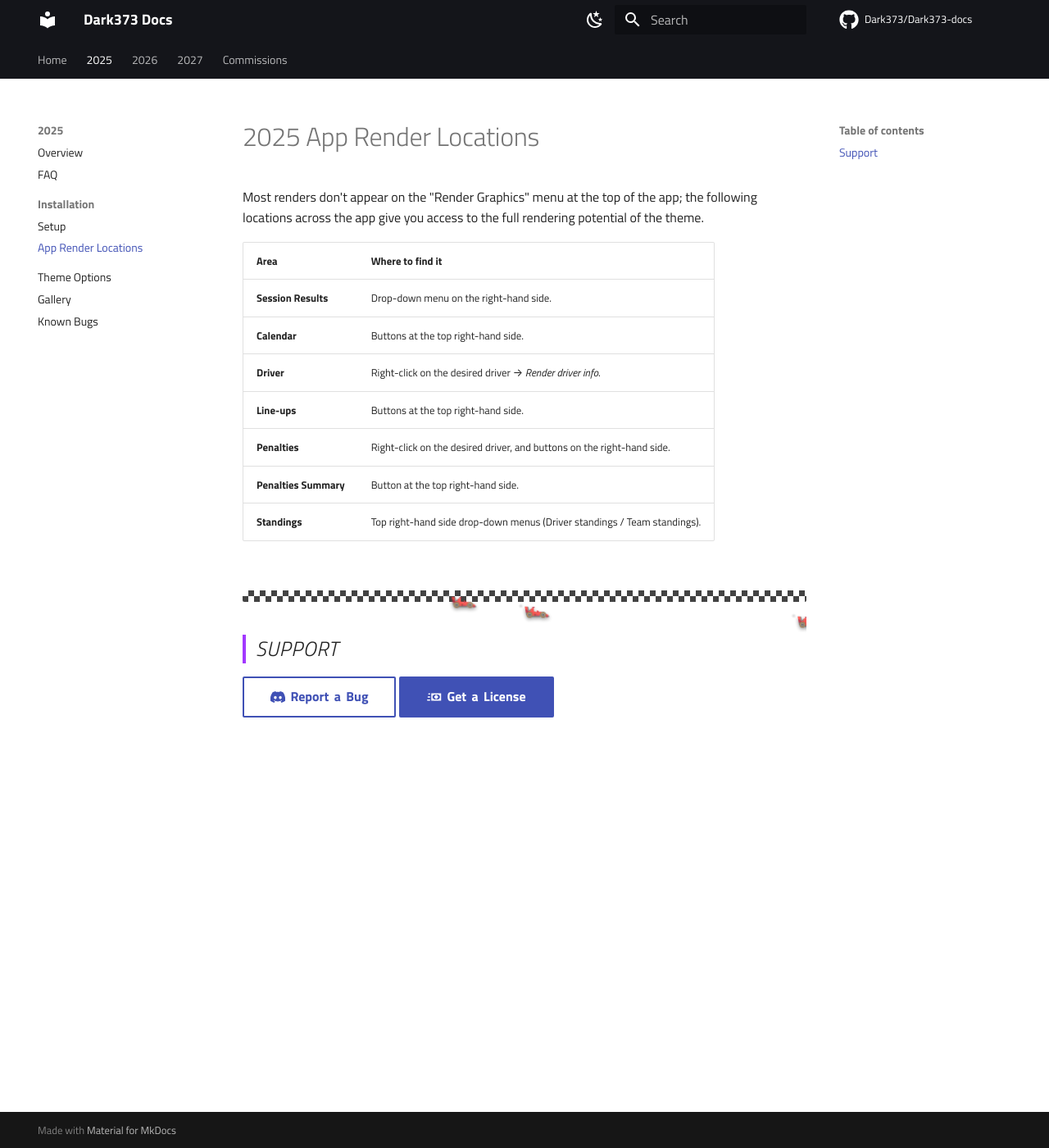
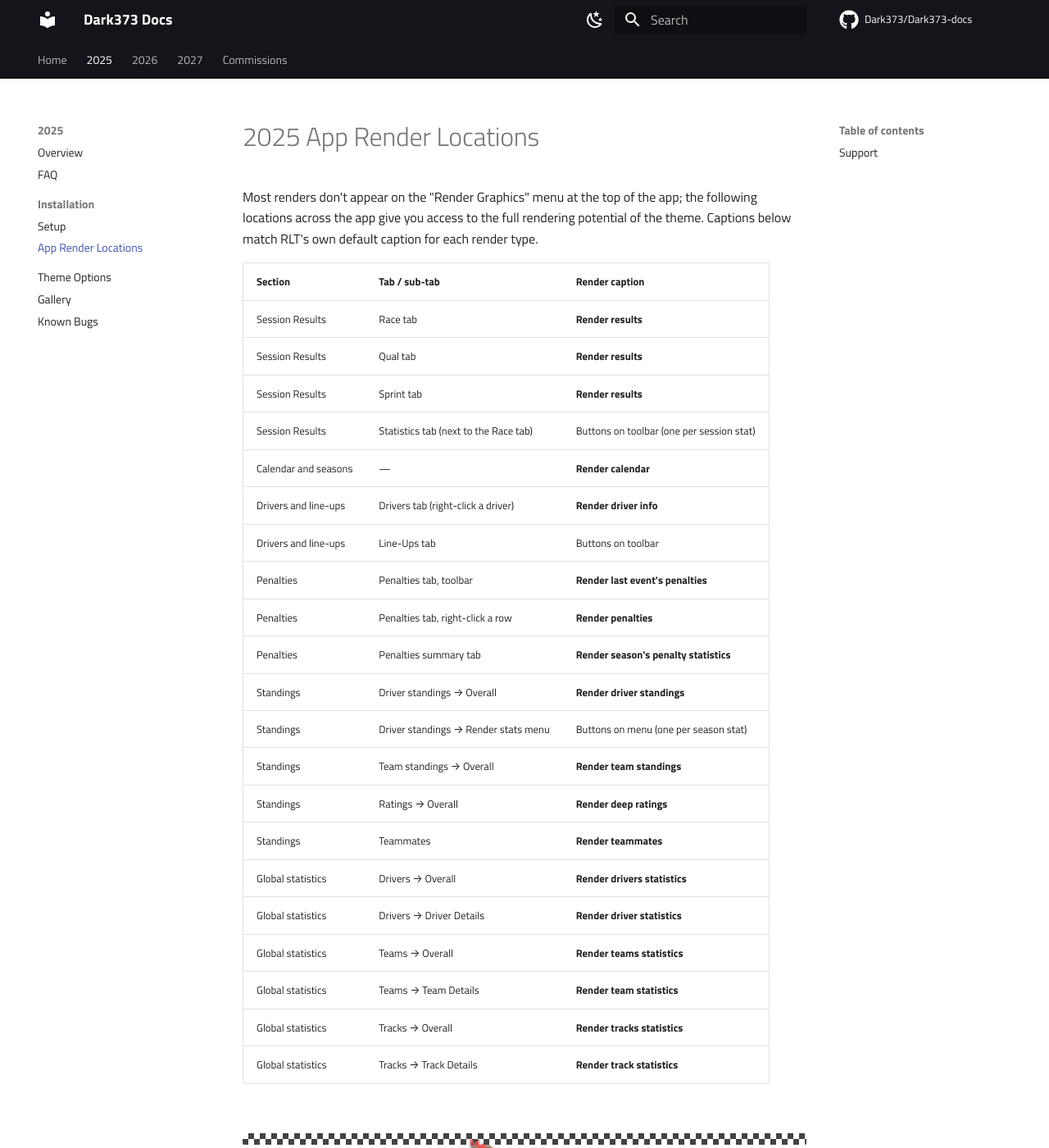
Before and after one commit to Dark373/Dark373-docs, an MkDocs documentation site: the page built from docs/f1-2025-theme/app-render-locations.md, in a window 1280 px wide and 1400 px high. Shown: the whole window at 82% size. Built offline with MkDocs 1.6.1 and Material for MkDocs 9.7.7, drawn with Linux system fonts in a browser that asks for light colours; comment, search, counter and statistics services are not loaded.

Commit message:
Cross-reference gallery renders against app render locations
- Add Session Results > Statistics tab and Standings > Driver standings
  > Render stats menu rows to app-render-locations.md for the
  DriverSessionStatistics / DriverSeasonStatistics render families
- Remove the multiseason team standings row (not applicable to the
  2025 theme)
- Fill in data-location for all 38 gallery images: match each render
  to its trigger point in the app, based on visual content and RLT's
  render-type taxonomy

```diff
--- a/docs/f1-2025-theme/app-render-locations.md
+++ b/docs/f1-2025-theme/app-render-locations.md
@@ -2,17 +2,32 @@
 
 Most renders don't appear on the "Render Graphics" menu at the top of the
 app; the following locations across the app give you access to the full
-rendering potential of the theme.
+rendering potential of the theme. Captions below match RLT's own default
+caption for each render type.
 
-| Area | Where to find it |
-| --- | --- |
-| **Session Results** | Drop-down menu on the right-hand side. |
-| **Calendar** | Buttons at the top right-hand side. |
-| **Driver** | Right-click on the desired driver → *Render driver info*. |
-| **Line-ups** | Buttons at the top right-hand side. |
-| **Penalties** | Right-click on the desired driver, and buttons on the right-hand side. |
-| **Penalties Summary** | Button at the top right-hand side. |
-| **Standings** | Top right-hand side drop-down menus (Driver standings / Team standings). |
+| Section | Tab / sub-tab | Render caption |
+| --- | --- | --- |
+| Session Results | Race tab | **Render results** |
+| Session Results | Qual tab | **Render results** |
+| Session Results | Sprint tab | **Render results** |
+| Session Results | Statistics tab (next to the Race tab) | Buttons on toolbar (one per session stat) |
+| Calendar and seasons | — | **Render calendar** |
+| Drivers and line-ups | Drivers tab (right-click a driver) | **Render driver info** |
+| Drivers and line-ups | Line-Ups tab | Buttons on toolbar |
+| Penalties | Penalties tab, toolbar | **Render last event's penalties** |
+| Penalties | Penalties tab, right-click a row | **Render penalties** |
+| Penalties | Penalties summary tab | **Render season's penalty statistics** |
+| Standings | Driver standings → Overall | **Render driver standings** |
+| Standings | Driver standings → Render stats menu | Buttons on menu (one per season stat) |
+| Standings | Team standings → Overall | **Render team standings** |
+| Standings | Ratings → Overall | **Render deep ratings** |
+| Standings | Teammates | **Render teammates** |
+| Global statistics | Drivers → Overall | **Render drivers statistics** |
+| Global statistics | Drivers → Driver Details | **Render driver statistics** |
+| Global statistics | Teams → Overall | **Render teams statistics** |
+| Global statistics | Teams → Team Details | **Render team statistics** |
+| Global statistics | Tracks → Overall | **Render tracks statistics** |
+| Global statistics | Tracks → Track Details | **Render track statistics** |
 
 <div class="checker-divider"></div>
 
```
Also changed, not shown: docs/f1-2025-theme/gallery.md (+37 -37 lines).
